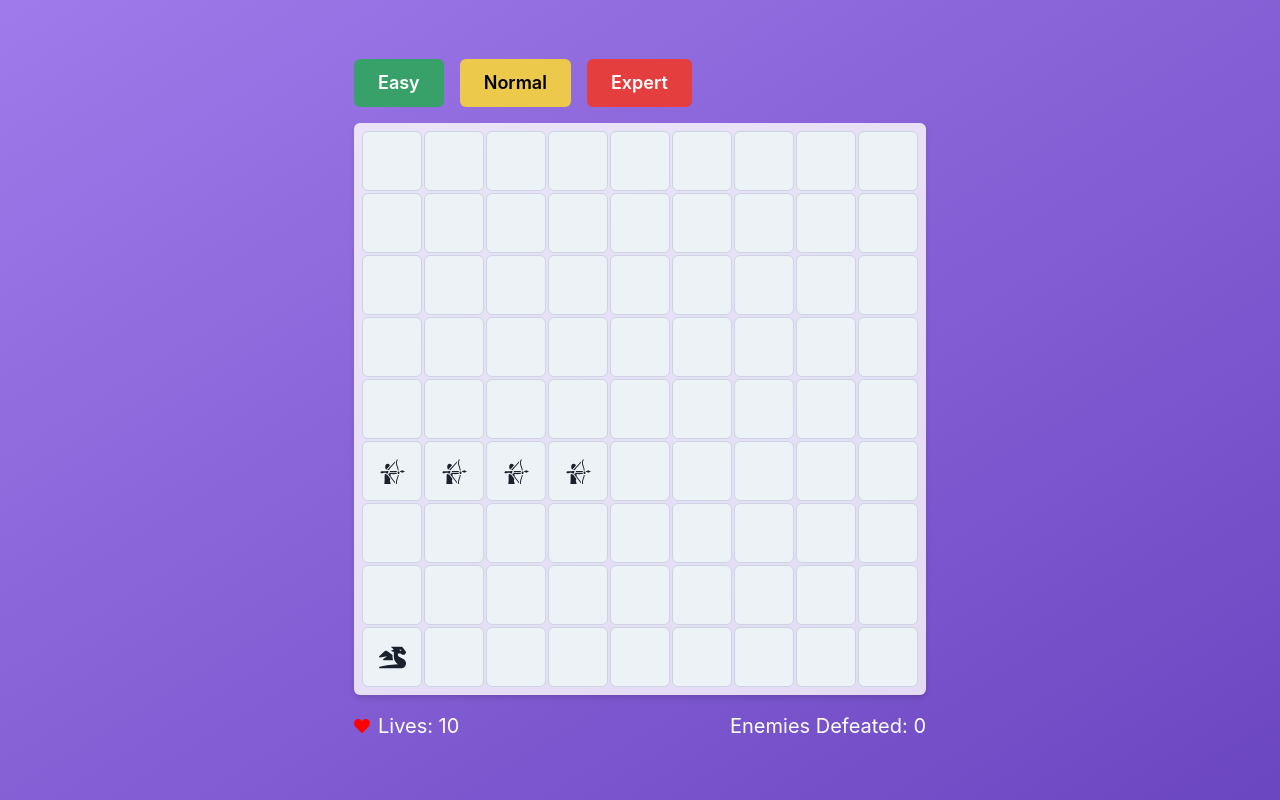
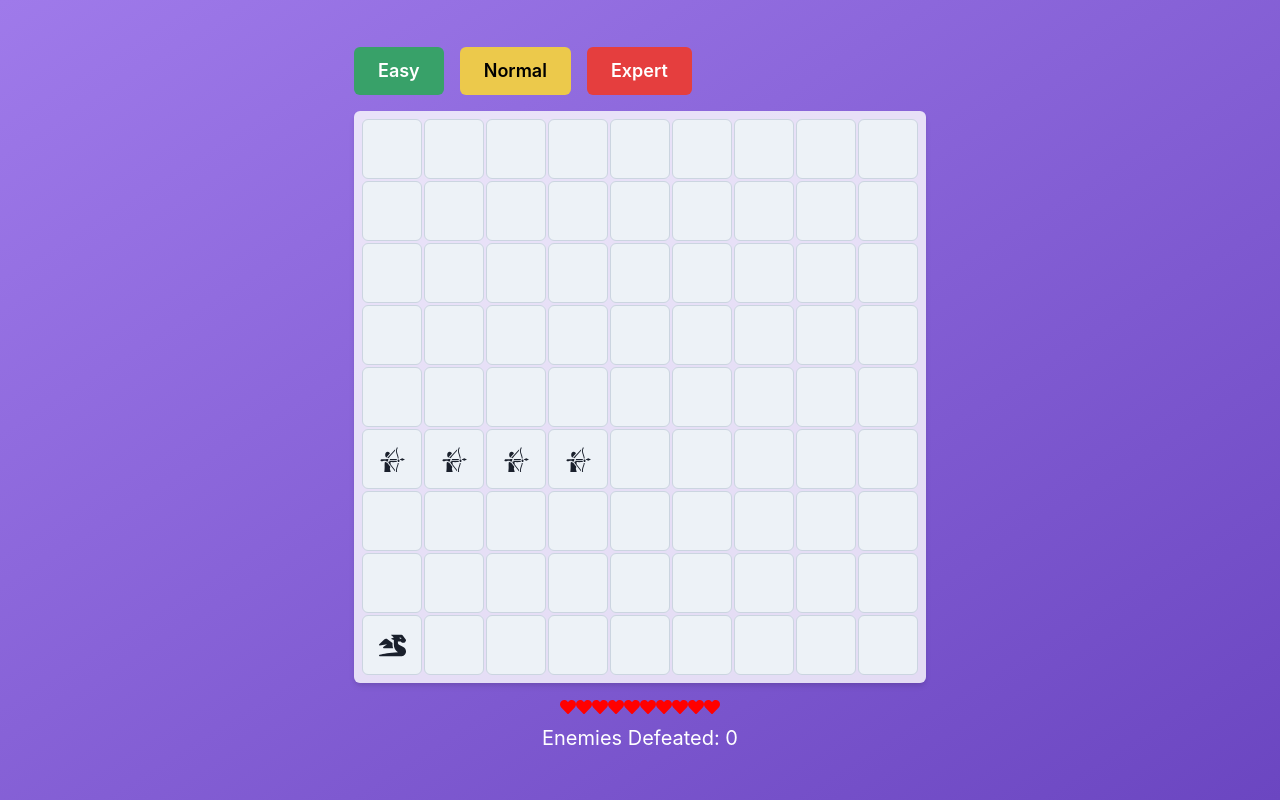
Before and after one commit to HussainALAradi5/dragons_dungeons_invaders, a React (Vite) app: page / in a window 1280 px wide. Built offline with nearby package versions, Linux system fonts and the light colour scheme.

Commit message:
small tweak to apear the hearts icon  insted of numbers

```diff
--- a/src/components/ResultLogic.jsx
+++ b/src/components/ResultLogic.jsx
@@ -3,19 +3,13 @@ import { FaHeart } from 'react-icons/fa'
 
 const ResultLogic = ({ lives, enemiesDefeated }) => {
   return (
-    <Box
-      display="flex"
-      justifyContent="space-between"
-      alignItems="center"
-      mt={4}
-    >
+    <Box display="flex" flexDirection="column" alignItems="center" mt={4}>
       <Box display="flex" alignItems="center">
-        <FaHeart color="red" />
-        <Text ml={2} fontSize="xl" color="white">
-          Lives: {lives}
-        </Text>
+        {Array.from({ length: lives }).map((_, index) => (
+          <FaHeart key={index} color="red" />
+        ))}
       </Box>
-      <Box>
+      <Box mt={2}>
         <Text fontSize="xl" color="white">
           Enemies Defeated: {enemiesDefeated}
         </Text>
```
